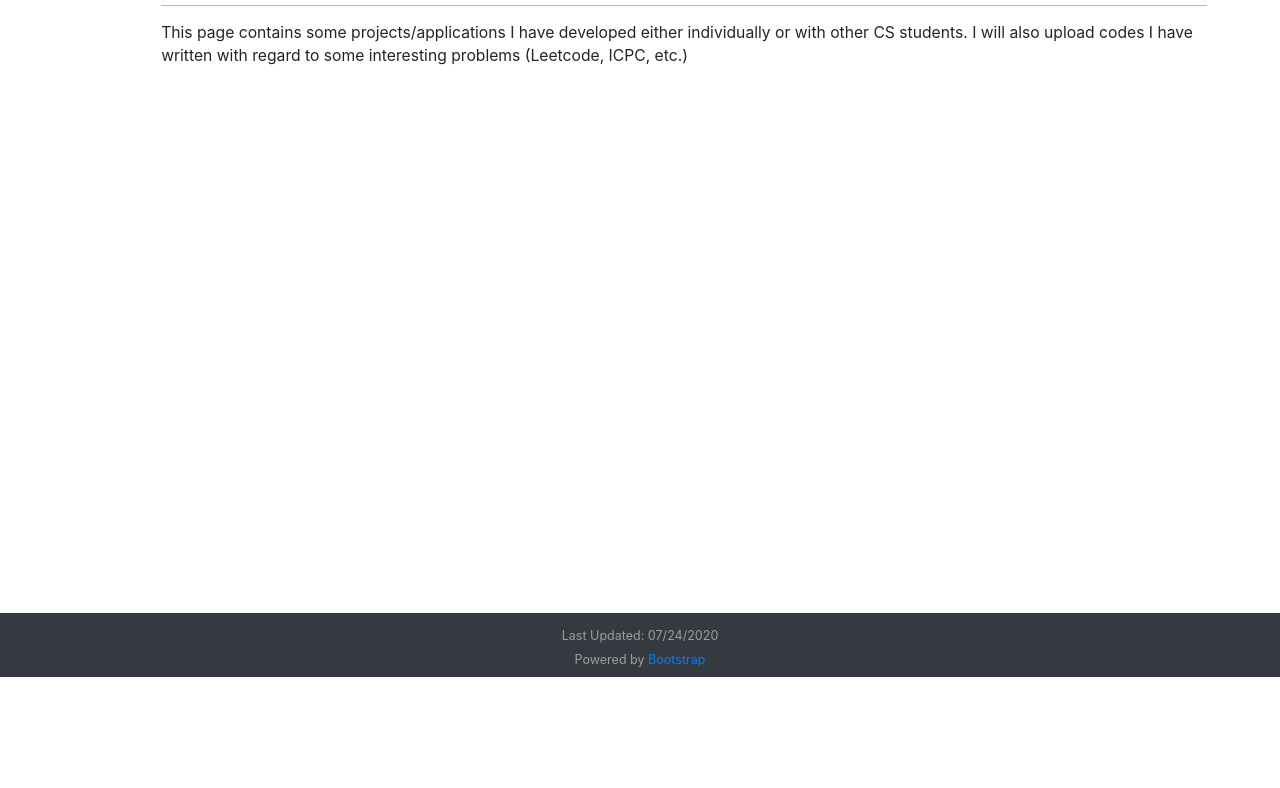
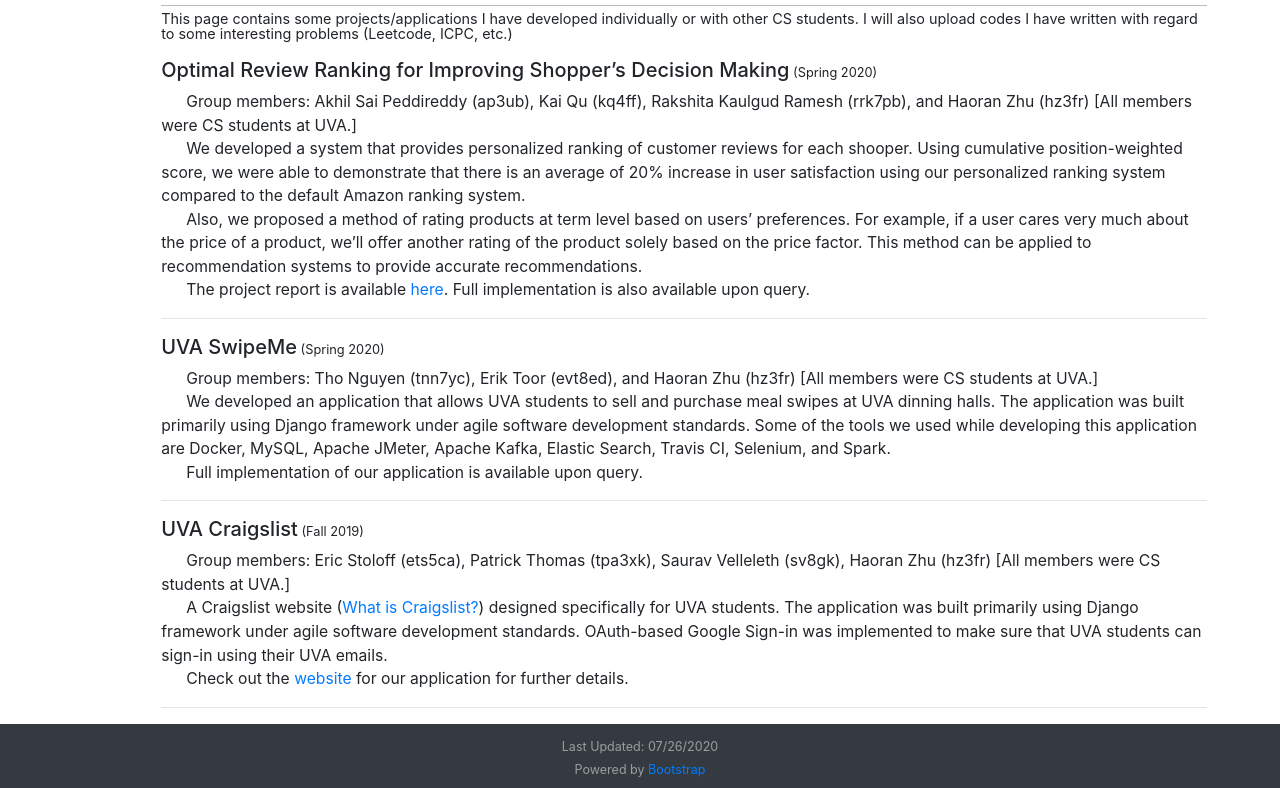
Before and after one commit to hz512/Personal_Website, a plain HTML site: page projects.html in a window 1280 px wide. Shown: the part 123-911 px from the top of the page. Before the commit the page ends 800 px from the top, so only its background shows below. Drawn offline with nearby package versions, Linux system fonts and the light colour scheme.

Commit message:
update aboutme

```diff
--- a/projects.html
+++ b/projects.html
@@ -50,16 +50,58 @@
         <h3 class="page_name">Projects</h3>
       </div>
       <div class="body_content">
-          <p>This page contains some projects/applications I have developed either individually or with other CS students.
+          <p class = "page_intro">This page contains some projects/applications I have developed individually or with other CS students.
           I will also upload codes I have written with regard to some interesting problems (Leetcode, ICPC, etc.)</p>
 
+          <h5>Optimal Review Ranking for Improving Shopper’s Decision Making<small style="font-size: 0.8rem"> (Spring 2020)</small></h5>
+          <span class="tab">Group members: Akhil Sai Peddireddy (ap3ub), Kai Qu (kq4ff),
+          Rakshita Kaulgud Ramesh (rrk7pb), and Haoran Zhu (hz3fr) [All members were CS students at UVA.]
+          <br>
+          <span class="tab">We developed a system that provides personalized ranking of  customer reviews for each shooper. Using
+          cumulative position-weighted score, we were able to demonstrate that there is
+          an average of 20% increase in user satisfaction using our personalized ranking system compared to the default Amazon
+          ranking system.
+          <br>
+          <span class="tab">Also, we proposed a method of rating products at term level based on users’ preferences.
+          For example, if a user cares very much about the price of a product, we’ll offer another rating of the product
+          solely based on the price factor. This method can be applied to recommendation systems to provide accurate recommendations.
+          <br>
+          <span class="tab">The project report is available
+          <a href="projects_pdf/presonalized_ranking_report.pdf" target="_blank">here</a>. Full implementation is also available
+          upon query.
+
+          <hr>
+
+          <h5>UVA SwipeMe<small style="font-size: 0.8rem"> (Spring 2020)</small></h5>
+          <span class="tab">Group members: Tho Nguyen (tnn7yc), Erik Toor (evt8ed), and Haoran Zhu (hz3fr) [All members were CS students at UVA.]
+          <br>
+          <span class="tab">We developed an application that allows UVA students to sell and purchase meal swipes at UVA dinning halls.
+          The application was built primarily using Django framework under agile software development standards.
+          Some of the tools we used while developing this application are Docker, MySQL, Apache JMeter, Apache Kafka, Elastic Search,
+          Travis CI, Selenium, and Spark.
+          <br>
+          <span class="tab">Full implementation of our application is available upon query.
+
+          <hr>
+
+          <h5>UVA Craigslist<small style="font-size: 0.8rem"> (Fall 2019)</small></h5>
+          <span class="tab">Group members: Eric Stoloff (ets5ca), Patrick Thomas (tpa3xk), Saurav Velleleth (sv8gk), Haoran Zhu (hz3fr)
+          [All members were CS students at UVA.]
+          <br>
+          <span class="tab">A Craigslist website (<a href="https://charlottesville.craigslist.org/" target="_blank">What is Craigslist?</a>)
+          designed specifically for UVA students. The application was built primarily using Django framework under agile software development
+          standards. OAuth-based Google Sign-in was implemented to make sure that UVA students can sign-in using their UVA emails.
+          <br>
+          <span class="tab">Check out the <a href="http://outlawz-staging.herokuapp.com/" target="_blank">website</a>
+          for our application for further details.
+          <hr>
       </div>
     </div>
   </div>
 </div>
 
 <footer id="footer" class="bg-dark text-white-50"><small>
-  Last Updated: 07/24/2020
+  Last Updated: 07/26/2020
   <br>
   Powered by <a href="http://getbootstrap.com" target="_blank">Bootstrap</a></small>
 </footer>
--- a/style.css
+++ b/style.css
@@ -2,6 +2,10 @@ body.body {
     font-size: 0.98rem;
     position: relative; /* footer */
     min-height: 100vh; /* footer */
+}
+
+span.tab {
+    padding-left: 25px;
 }
 
 /* index.html */
@@ -73,7 +77,7 @@ h3.home {
 
 div.bio {
     margin: 0 3px 0 8%;
-    line-height: 1.5rem;
+
 }
 
 footer#footer {
@@ -95,7 +99,13 @@ ul.fun_facts {
     line-height: 2rem;
 }
 
-img.fun_pics{
+img.fun_pics {
     width: 300px;
     margin: 10px 0 40px 20px;
 }
+
+p.page_intro {
+    line-height: 0.98rem;
+    font-size: 0.90rem;
+    margin-top: -10px;
+}
```
Also changed, not shown: aboutme.html (+1 -1 lines), index.html (+3 -3 lines), 2 other files.
